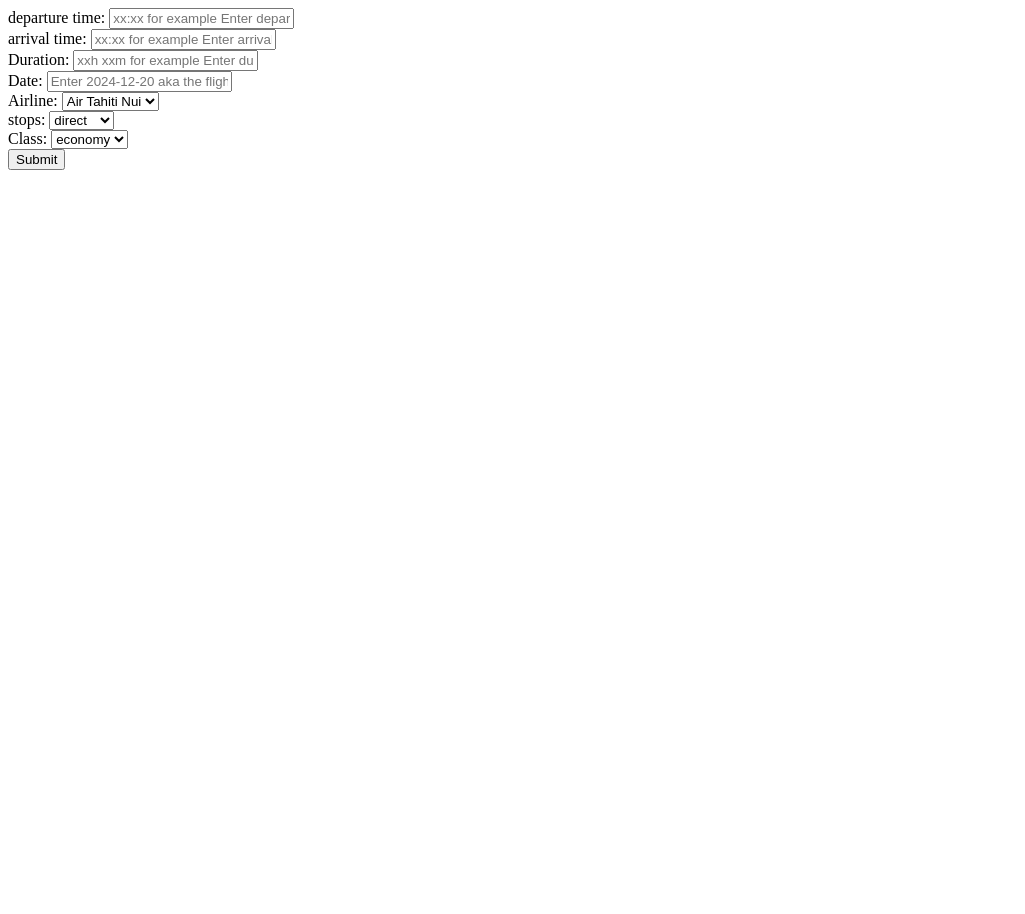
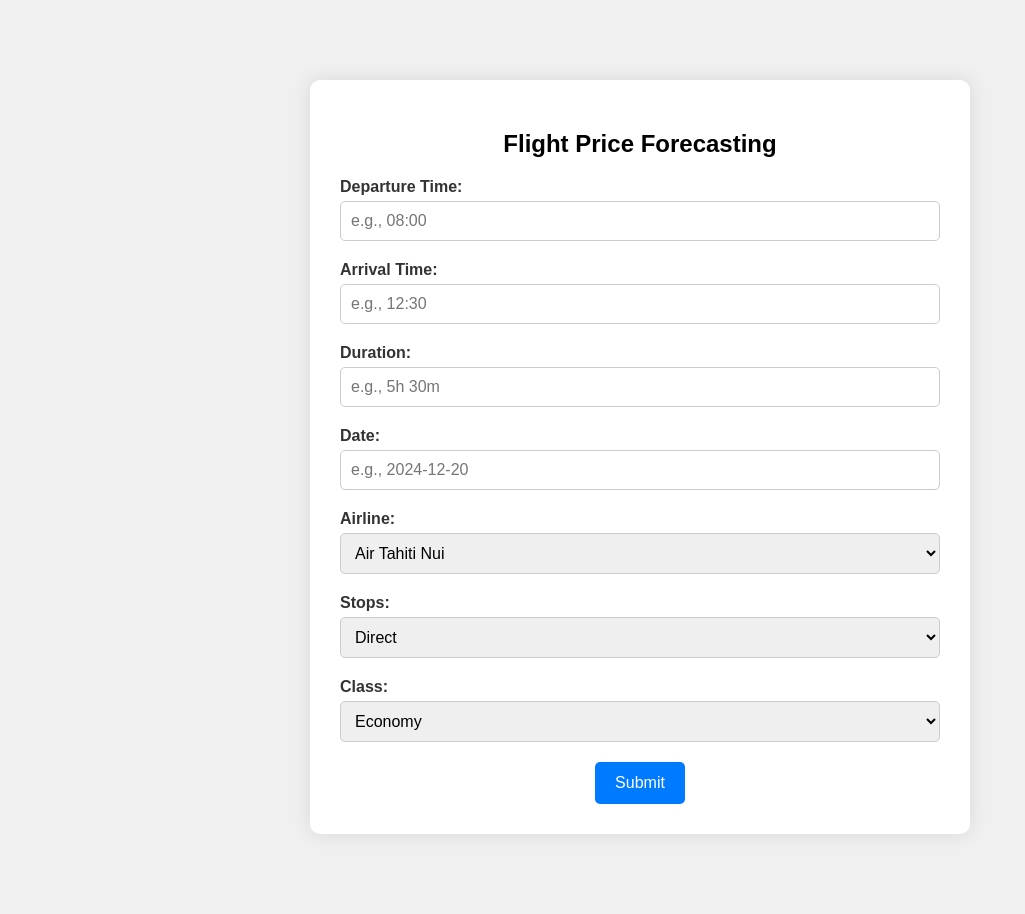
Before and after one commit to samitnissrine/flightpriceprediction, a Flask app: page /predict in a window 1280 px wide. Shown: the whole page, without its empty margins (0-1025 px from the left). Before the commit the page ends 170 px from the top, so only its background shows below. Run offline with Flask 3, Linux system fonts and the light colour scheme.

Commit message:
new front

```diff
--- a/templates/form.html
+++ b/templates/form.html
@@ -1,32 +1,93 @@
-<html>
+<!DOCTYPE html>
+<html lang="en">
+<head>
+    <meta charset="UTF-8">
+    <meta name="viewport" content="width=device-width, initial-scale=1.0">
+    <title>Flight Price Forecasting</title>
+    <style>
+        body {
+            font-family: Arial, sans-serif;
+            background-color: #f0f0f0;
+            text-align: center;
+            margin: 0;
+            padding: 0;
+        }
+        .form-container {
+            max-width: 600px;
+            margin: 80px auto;
+            background-color: #fff;
+            padding: 30px;
+            border-radius: 10px;
+            box-shadow: 0 0 20px rgba(0, 0, 0, 0.1);
+        }
+        .form-group {
+            margin-bottom: 20px;
+            text-align: left;
+        }
+        label {
+            font-weight: bold;
+            display: block;
+            margin-bottom: 5px;
+            color: #333;
+        }
+        input[type="text"], select {
+            width: 100%;
+            padding: 10px;
+            border: 1px solid #ccc;
+            border-radius: 5px;
+            box-sizing: border-box;
+            font-size: 16px;
+        }
+        input[type="submit"] {
+            background-color: #007bff;
+            color: #fff;
+            padding: 12px 20px;
+            border: none;
+            border-radius: 5px;
+            cursor: pointer;
+            transition: background-color 0.3s ease;
+            font-size: 16px;
+        }
+        input[type="submit"]:hover {
+            background-color: #0056b3;
+        }
+        select {
+            width: 100%;
+            padding: 10px;
+            border: 1px solid #ccc;
+            border-radius: 5px;
+            box-sizing: border-box;
+            font-size: 16px;
+        }
+    </style>
+</head>
 <body>
-<form action="{{url_for('predict_datapoint')}}" method="POST">
+    <div class="form-container">
+        <h2>Flight Price Forecasting</h2>
+        <form action="{{ url_for('predict_datapoint') }}" method="POST">
             <div class="form-group">
-        <label for="departure time">departure time:</label>
-        <input type="text" id="departure time" name="departure time" placeholder="xx:xx for example Enter departure time name (time)">
+                <label for="departure_time">Departure Time:</label>
+                <input type="text" id="departure_time" name="departure time" placeholder="e.g., 08:00">
             </div>
 
             <div class="form-group">
-        <label for="arrival time">arrival time:</label>
-        <input type="text" id="arrival time" name="arrival time" placeholder="xx:xx for example Enter arrival time (time)">
+                <label for="arrival_time">Arrival Time:</label>
+                <input type="text" id="arrival_time" name="arrival time" placeholder="e.g., 12:30">
             </div>
 
             <div class="form-group">
-        <label for="Duration">Duration:</label>
-        <input type="text" id="Duration" name="Duration" placeholder="xxh xxm for example Enter duration value (time)">
+                <label for="duration">Duration:</label>
+                <input type="text" id="duration" name="Duration" placeholder="e.g., 5h 30m">
             </div>
 
             <div class="form-group">
-        <label for="Date">Date:</label>
-        <input type="text" id="Date" name="Date" placeholder="Enter 2024-12-20 aka the flight we are tracking (date)">
+                <label for="date">Date:</label>
+                <input type="text" id="date" name="Date" placeholder="e.g., 2024-12-20">
             </div>
 
-
-
-
             <div class="form-group">
-      <label for="Airline">Airline:</label>
-      <select id="Airline" name="Airline">
+                <label for="airline">Airline:</label>
+                <select id="airline" name="Airline">
                     <option value="0">Air Tahiti Nui</option>
                     <option value="1">WestJet</option>
                     <option value="2">Air Caraïbes</option>
@@ -37,29 +98,25 @@
             </div>
 
             <div class="form-group">
-      <label for="stops">stops:</label>
+                <label for="stops">Stops:</label>
                 <select id="stops" name="stops">
-        <option value="0">direct</option>
-        <option value="1">1 stop</option>
-        <option value="2">2 stops</option>
-        <option value="3">3 stops</option>
+                    <option value="0">Direct</option>
+                    <option value="1">1 Stop</option>
+                    <option value="2">2 Stops</option>
+                    <option value="3">3 Stops</option>
                 </select>
             </div>
 
             <div class="form-group">
                 <label for="class">Class:</label>
                 <select id="class" name="Class">
-        <option value="0">economy</option>
-        <option value="1">business</option>
+                    <option value="0">Economy</option>
+                    <option value="1">Business</option>
                 </select>
             </div>
 
-
-
-
-
-    <div style="clear:both;"></div>
             <input type="submit" value="Submit">
         </form>
+    </div>
 </body>
 </html>
```
Also changed, not shown: templates/index.html (+52 -2 lines). Lines whose indentation alone changed are shown as unchanged.
